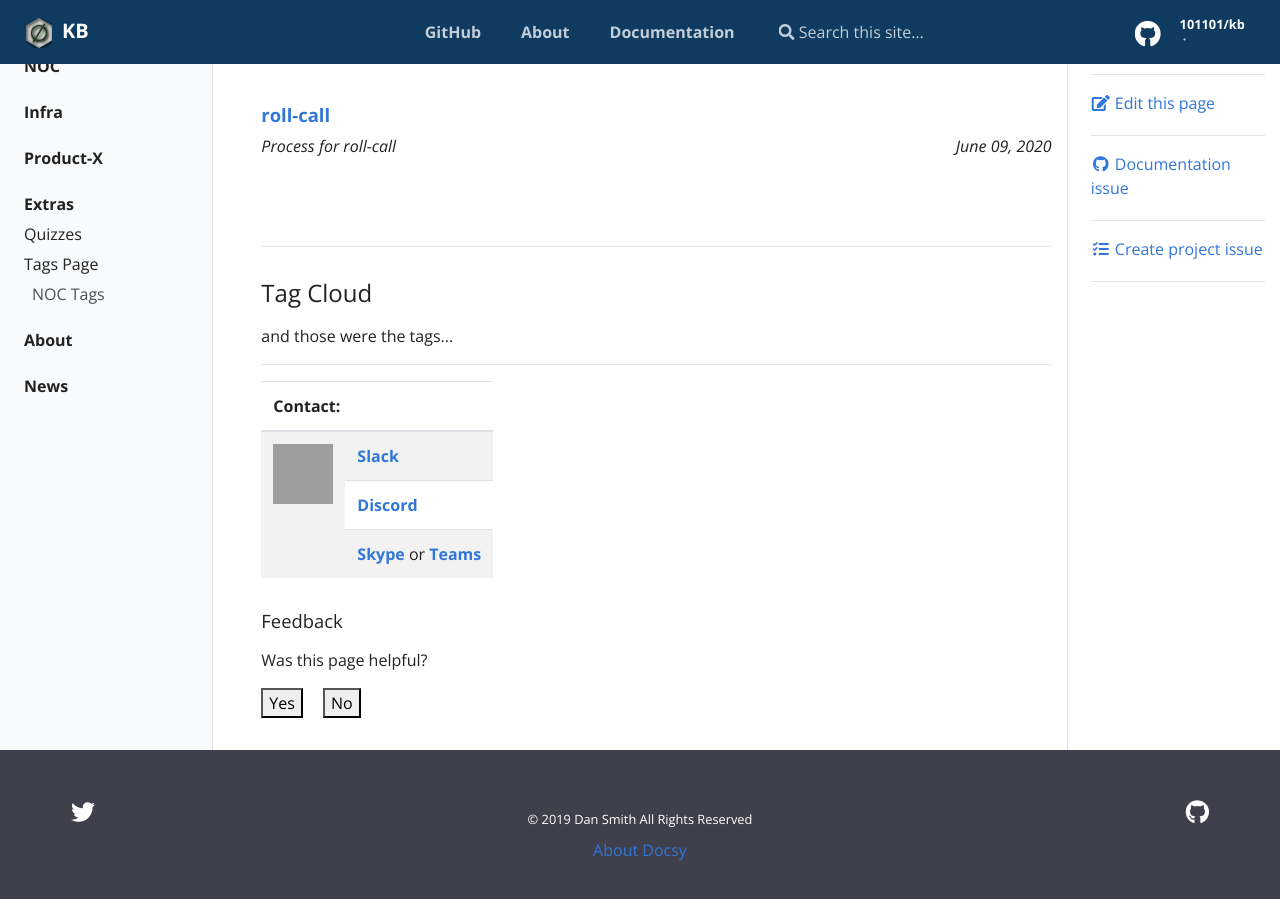
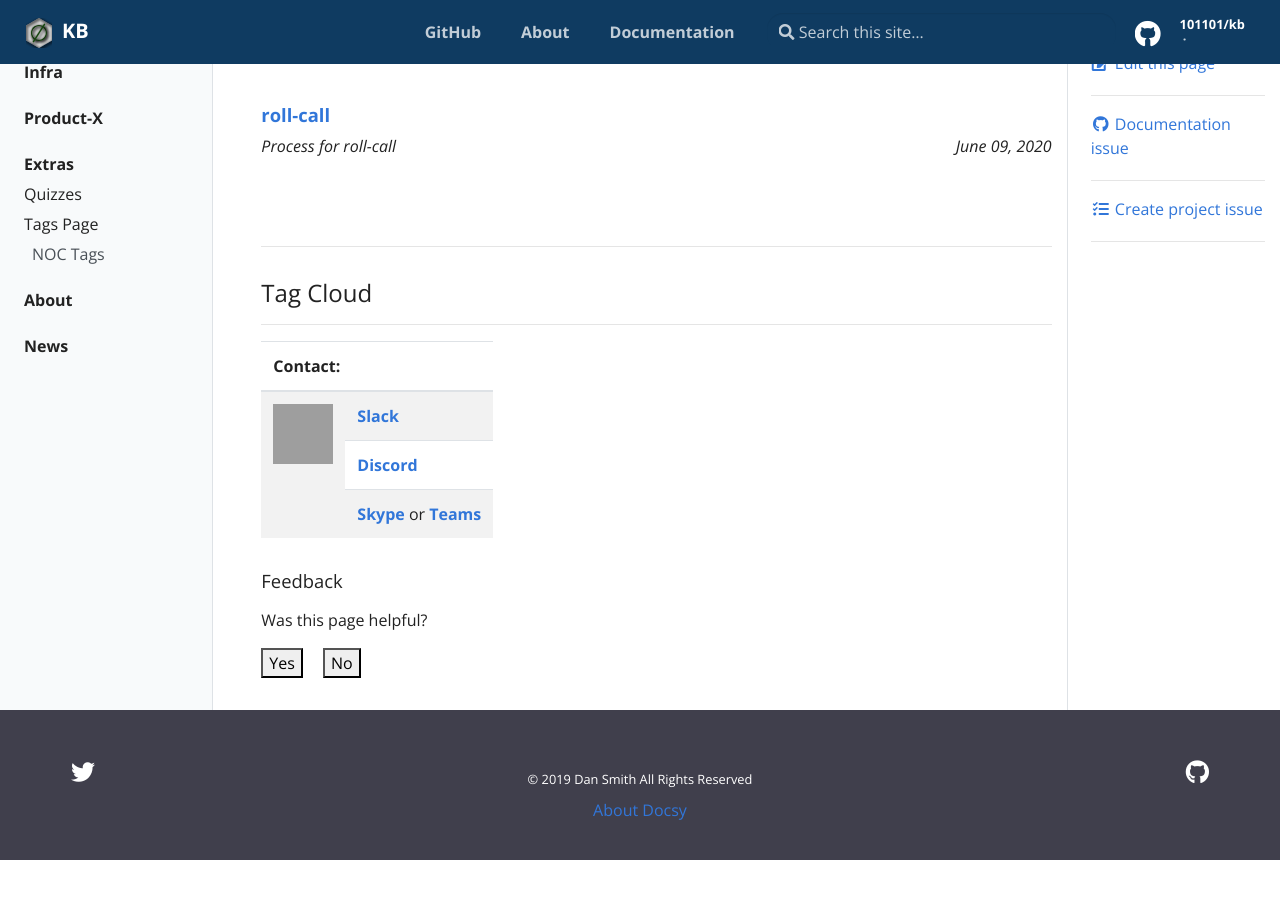
Before and after one commit to 101101/kb, a Jekyll site: the page built from pages/noc_tag_page.html, in a window 1280 px wide and 900 px high, scrolled down 1469 px. Built offline with Jekyll 4.4.1, drawn with Linux system fonts in a browser that asks for light colours; after the commit the page ends 2329 px from its top, so only the background shows below that; part of the change alters nothing that is shown; grey boxes are pictures that could not be loaded.

Commit message:
Update tag_cloud.html

```diff
--- a/_includes/tag_cloud.html
+++ b/_includes/tag_cloud.html
@@ -1,25 +1,8 @@
 <h3>Tag Cloud</h3>
 {% comment %}   https://longqian.me/2017/02/09/github-jekyll-tag/   {% endcomment %}
 
-{% capture site_tags %}
-  {% for tag in site.tags %}
-    {% if tag %}{{ tag | first }}
-      {% unless forloop.last %},{% endunless %}
-    {% endif %}
-  {% endfor %}
-{% endcapture %}
-
-{% assign docs_tags = "" %}
-
-{% for doc in site.docs %}
-  {% assign ttags = doc.tags | join:',' | append:',' %}
-  {% assign docs_tags = docs_tags | append:ttags %}
-{% endfor %}
-
-{% assign all_tags = site_tags | append:docs_tags %}
-
 {% capture temptags %}
-    {% for tag in all_tags %}
+    {% for tag in site.tags %}
         {{ tag[1].size | plus: 1000 }}#{{ tag[0] }}#{{ tag[1].size }}
     {% endfor %}
 {% endcapture %}
@@ -33,5 +16,3 @@
     {% endcapture %}
     <a href="/tag/{{ tagname }}"><code class="highligher-rouge">{{ tagname }}</code></a>
 {% endfor %}
-
-<p>and those were the tags...  </p>
```
